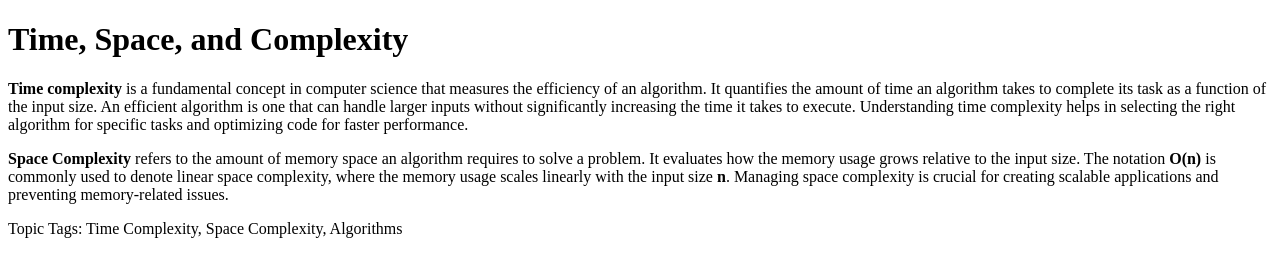
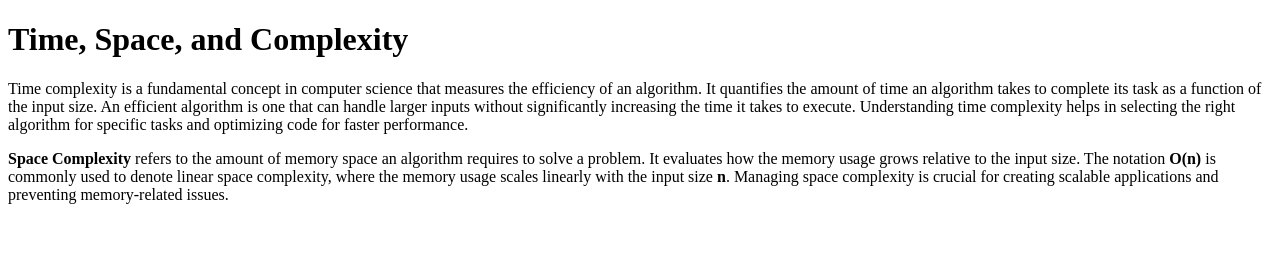
Before and after one commit to acciojob/time-and-space-complexity-Rahulkumar8409, a website: page main.html in a window 1280 px wide. Drawn offline with Linux system fonts and the light colour scheme.

Commit message:
created a submission

```diff
--- a/main.html
+++ b/main.html
@@ -8,18 +8,13 @@
 
 <body>
 	<!-- the entire body must be written by student -->
-	 <title>Time and Space Complexity</title>
 </head>
 <body>
   <h1>Time, Space, and Complexity</h1>
 
-  <p><b>Time complexity</b> is a fundamental concept in computer science that measures the efficiency of an algorithm. It quantifies the amount of time an algorithm takes to complete its task as a function of the input size. An efficient algorithm is one that can handle larger inputs without significantly increasing the time it takes to execute. Understanding time complexity helps in selecting the right algorithm for specific tasks and optimizing code for faster performance.</p>
+  <p>Time complexity is a fundamental concept in computer science that measures the efficiency of an algorithm. It quantifies the amount of time an algorithm takes to complete its task as a function of the input size. An efficient algorithm is one that can handle larger inputs without significantly increasing the time it takes to execute. Understanding time complexity helps in selecting the right algorithm for specific tasks and optimizing code for faster performance.</p>
 
   <p><b>Space Complexity</b> refers to the amount of memory space an algorithm requires to solve a problem. It evaluates how the memory usage grows relative to the input size. The notation <b>O(n)</b> is commonly used to denote linear space complexity, where the memory usage scales linearly with the input size <b>n</b>. Managing space complexity is crucial for creating scalable applications and preventing memory-related issues.</p>
-
-  <footer>
-    <p>Topic Tags: Time Complexity, Space Complexity, Algorithms</p>
-  </footer>
     <script type="text/javascript" src="./script.js">
 </script>
 
```
